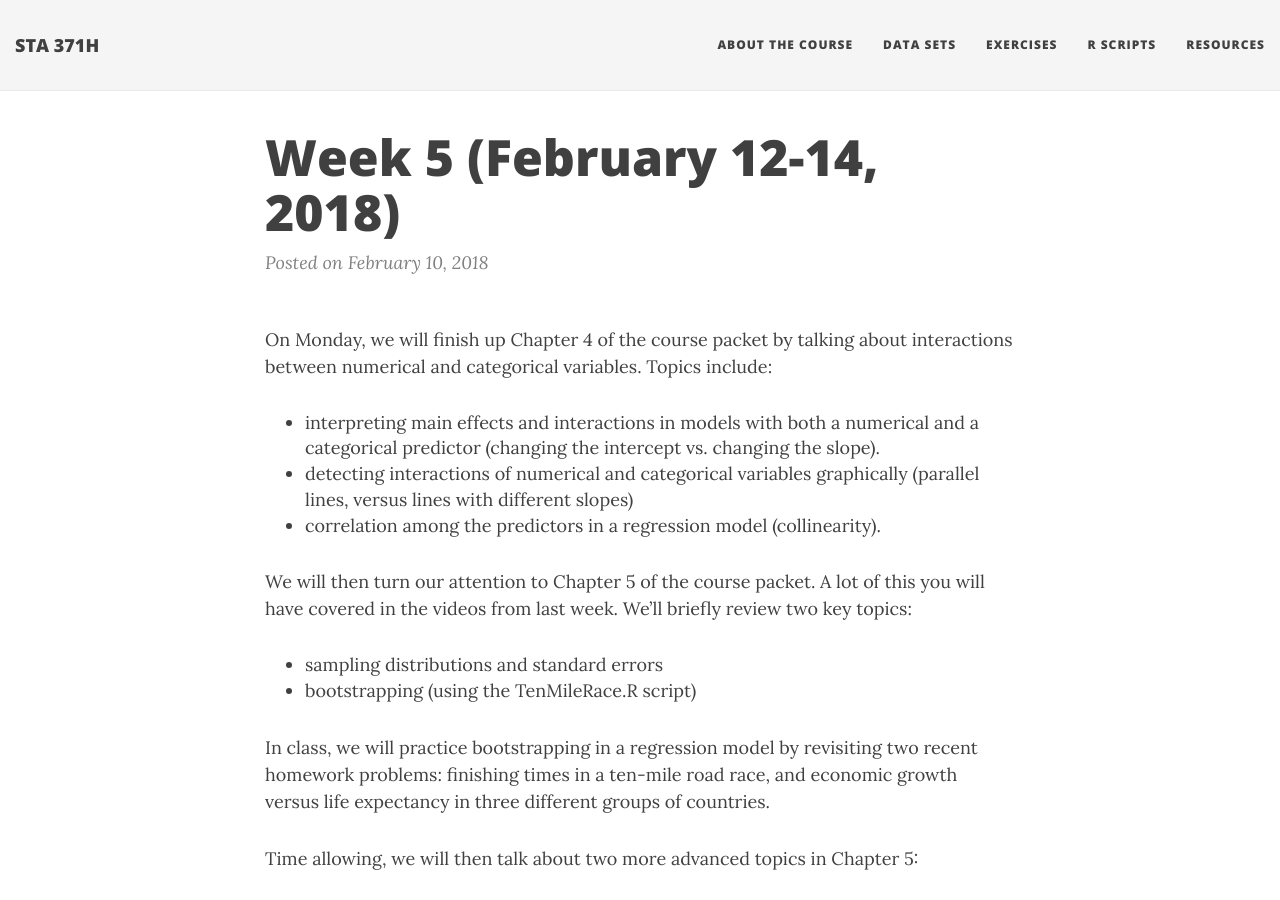
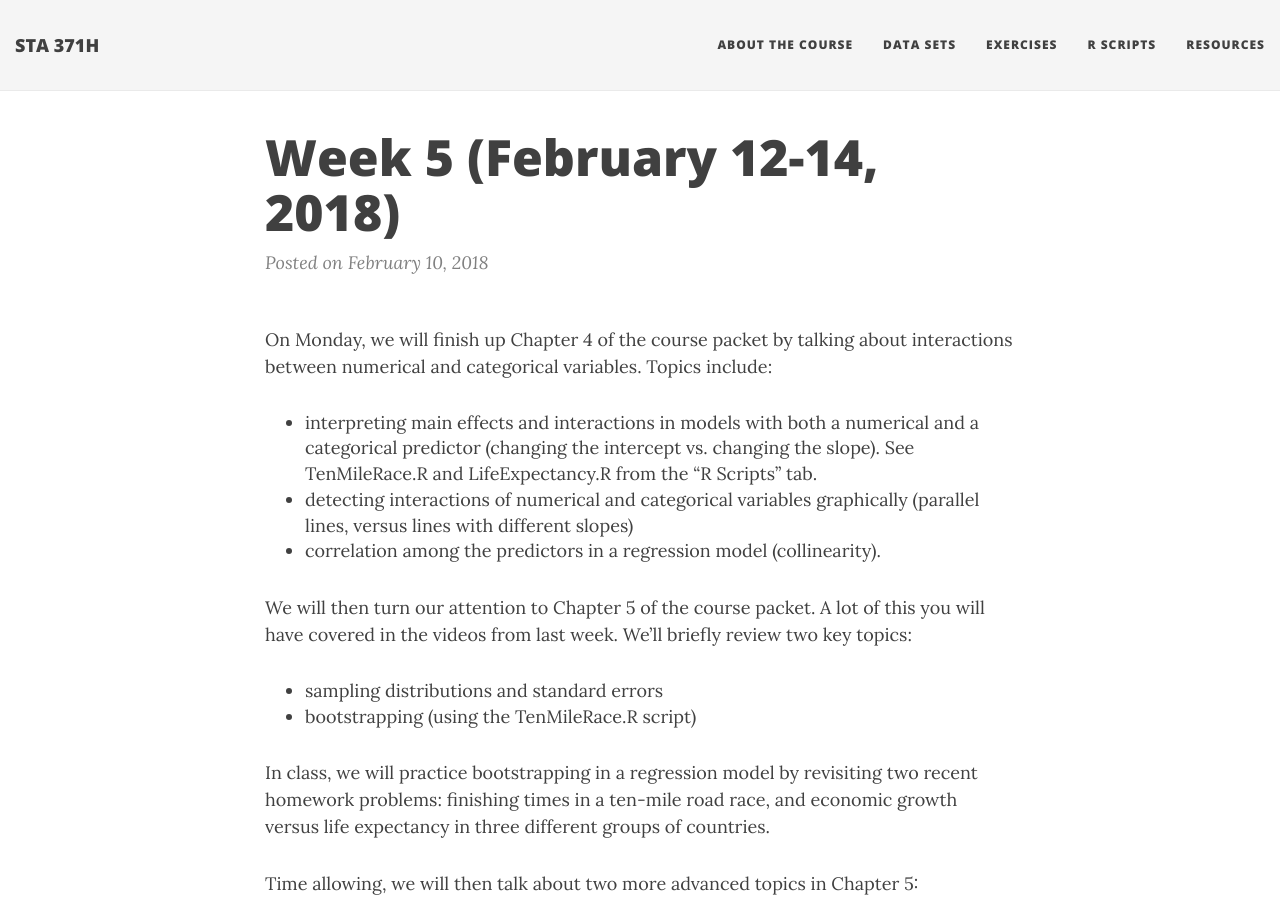
Before and after one commit to jgscott/STA371H_Spring2018, a Jekyll site: the page built from _posts/2018-02-10-week05.md, in a window 1280 px wide and 900 px high. Built offline with Jekyll 4.4.1, drawn with Linux system fonts in a browser that asks for light colours; nearby versions of some CDN libraries.

Commit message:
life expectancy script

```diff
--- a/_data/r.yml
+++ b/_data/r.yml
@@ -1,5 +1,6 @@
 - r: afc.R
 - r: hetpred.R
+- r: LifeExpectancy.R
 - r: milk.R
 - r: sclass_predinterval.R
 - r: sclass.R
--- a/_posts/2018-02-10-week05.md
+++ b/_posts/2018-02-10-week05.md
@@ -4,7 +4,7 @@
 ---
 
 On Monday, we will finish up Chapter 4 of the course packet by talking about interactions between numerical and categorical variables.  Topics include:
-- interpreting main effects and interactions in models with both a numerical and a categorical predictor (changing the intercept vs. changing the slope).
+- interpreting main effects and interactions in models with both a numerical and a categorical predictor (changing the intercept vs. changing the slope).  See TenMileRace.R and LifeExpectancy.R from the "R Scripts" tab.
 - detecting interactions of numerical and categorical variables graphically (parallel lines, versus lines with different slopes)
 - correlation among the predictors in a regression model (collinearity).
 
```
Also changed, not shown: 1 other file.
